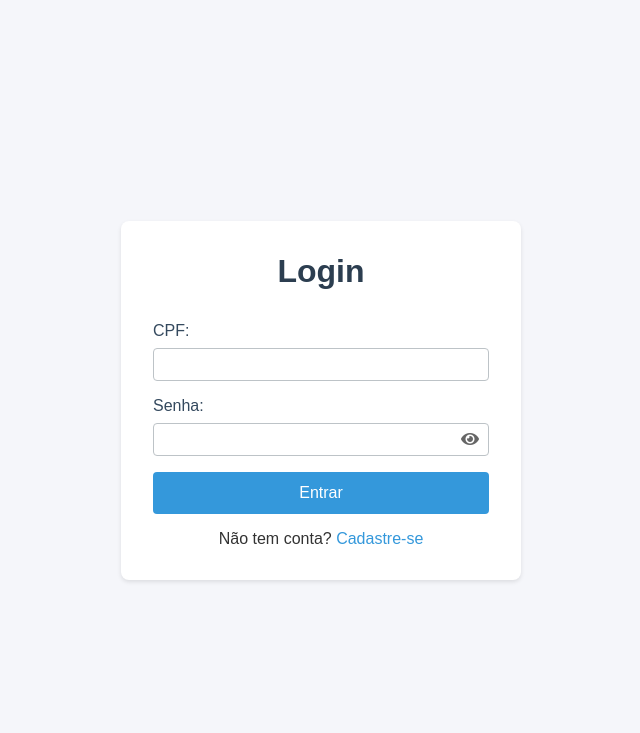
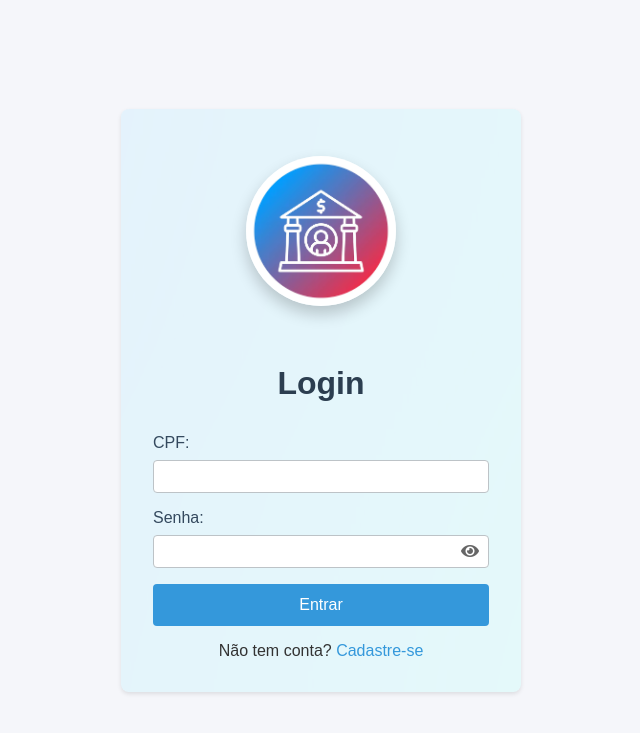
Before and after one commit to christian-a579/sistema-bancario-digital-python, a Flask app: page / in a window 1280 px wide. Shown: the top 733 px of the page, without its empty margins (319-959 px from the left). Run offline with Flask 3, Linux system fonts and the light colour scheme.

Commit message:
Colocando icone

```diff
--- a/sistema-bancario/templates/index.html
+++ b/sistema-bancario/templates/index.html
@@ -39,6 +39,23 @@
         box-shadow: 0 2px 4px rgba(0, 0, 0, 0.1);
         width: 100%;
         max-width: 400px;
+        position: relative;
+        z-index: 1;
+      }
+
+      .login-container::before {
+        content: "";
+        position: absolute;
+        top: 0;
+        left: 0;
+        width: 100%;
+        height: 100%;
+        background-image: url("{{ url_for('static', filename='assets/images/user.png') }}");
+        background-size: cover;
+        background-position: center;
+        opacity: 0.1;
+        z-index: -1;
+        border-radius: 8px;
       }
 
       h1 {
@@ -88,10 +105,40 @@
         color: #3498db;
         text-decoration: none;
       }
+
+      .logo-container {
+        text-align: center;
+        margin-bottom: 2.5rem;
+        position: relative;
+        z-index: 2;
+        padding: 15px;
+      }
+
+      .logo {
+        max-width: 150px;
+        height: 150px;
+        position: relative;
+        border-radius: 50%;
+        object-fit: cover;
+        box-shadow: 0 8px 16px rgba(0, 0, 0, 0.2);
+        padding: 0;
+        transition: transform 0.3s ease;
+      }
+
+      .logo:hover {
+        transform: scale(1.05);
+      }
     </style>
   </head>
   <body>
     <div class="login-container">
+      <div class="logo-container">
+        <img
+          src="{{ url_for('static', filename='assets/images/logo.png') }}"
+          alt="Logo do Banco"
+          class="logo"
+        />
+      </div>
       <!-- Login Form -->
       <div id="loginForm">
         <h1>Login</h1>
```
Also changed, not shown: sistema-bancario/templates/dashboard.html (+12 -0 lines).
